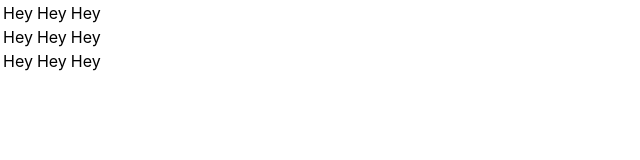
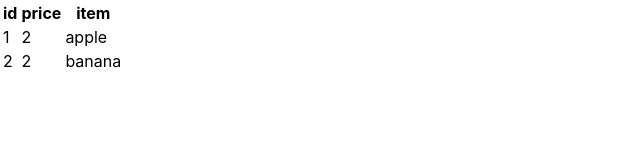
Before and after one commit to modeware/Custom-React-Table, a React (Create React App) app: page / in a window 1280 px wide. Shown: the top 160 px of the page, without its empty margins (0-640 px from the left). Built offline with nearby package versions, Linux system fonts and the light colour scheme.

Commit message:
Added Sorting

```diff
--- a/src/App.tsx
+++ b/src/App.tsx
@@ -1,12 +1,15 @@
 import React from 'react';
 import Table from './components/Table/table';
+import { ITable } from './components/Table/tableInterface';
 
-
-
+const tableData: ITable = {
+  headers: [{title: 'id', type: Number}, {title: 'price', type: Number}, {title: 'item', type: String}],
+  rows: [{id: 1, price:2 , item: 'apple' }, {id: 2, price:2 , item: 'banana' }]
+}
 function App() {
   return (
     <div className="App">
-      <Table/>
+      <Table tableData={tableData}/>
     </div>
   );
 }
--- a/src/components/Table/table.tsx
+++ b/src/components/Table/table.tsx
@@ -1,24 +1,97 @@
-import { FC } from "react";
+import { FC, useState, useEffect } from "react";
+import { ITable } from "./tableInterface";
+import { ITableProps } from './tablePropsInterface';
 
-const Table: FC<any> = ({headers, tableRows}) => {
+enum Direction {
+    ASCENDING, //0
+    DESCENDING, //1
+    ORIGINAL//2
+  }
 
-    return <table>
-        <tr>
-            <td>Hey</td>
-            <td>Hey</td>
-            <td>Hey</td>
-        </tr>
-        <tr>
-            <td>Hey</td>
-            <td>Hey</td>
-            <td>Hey</td>
-        </tr>
-        <tr>
-            <td>Hey</td>
-            <td>Hey</td>
-            <td>Hey</td>
-        </tr>
-    </table>
+
+const Table: FC<ITableProps> = ({tableData}) => {
+    let [currentSortingOrder, setSortingOrder] = useState(Direction.ORIGINAL)
+    let {headers, rows} = tableData;
+    let [tableRows, setTableRows] = useState(rows || [])
+
+
+
+
+    const sortRows = (key: string)=>{
+        let sortedData = tableRows.sort((a: any, b: any)=>{
+            debugger
+            switch(currentSortingOrder){
+                case Direction.ASCENDING || Direction.ORIGINAL:
+                        if (a[key] > b[key]){
+                            return -1
+                        }else if (a[key] < b[key]){
+                            return 1
+                        }
+                        else{
+                            return 0
+                        }
+
+                case Direction.DESCENDING:
+                        if (a[key] > b[key]){
+                            return 1
+                        }else if (a[key] < b[key]){
+                            return -1
+                        }
+                        else{
+                            return 0
+                        }
+
+                default:
+                    return 0;
+
+            }
+
+        })
+        if(currentSortingOrder === Direction.ORIGINAL || currentSortingOrder === Direction.ASCENDING){
+            setTableRows(sortedData)
+            setSortingOrder(Direction.DESCENDING)
+        }
+        else{
+            setTableRows(sortedData)
+            setSortingOrder(Direction.ORIGINAL)
+        }
+
+    }
+
+    return (
+        <table>
+            <thead>
+            <tr>
+                {
+                    /*
+                        render headers
+                    */
+                headers.map((header: any, index)=>{
+                     return <th key={index} onClick={()=>sortRows(header.title)}>{header.title}</th>
+                })}
+            </tr>
+            </thead>
+           <tbody>
+        {tableRows.map((row: any, index)=>{
+            return (
+                /*
+                        render rows
+                */
+                <tr key={index}>
+                    {
+                            /*render cells*/
+                            headers.map((header: any, index)=>{
+                                return(<td key={index}>
+                                    {row[header.title]}
+                                </td>)
+                            })
+
+                    }
+                </tr>
+            )
+        })}
+        </tbody>
+    </table>)
 
 }
 
--- /dev/null
+++ b/src/components/Table/tablePropsInterface.ts
@@ -0,0 +1,5 @@
+import { ITable } from './tableInterface';
+
+export interface ITableProps{
+   tableData: ITable
+}
```
Also changed, not shown: src/components/Table/tableInterface.tsx (+7 -2 lines).
